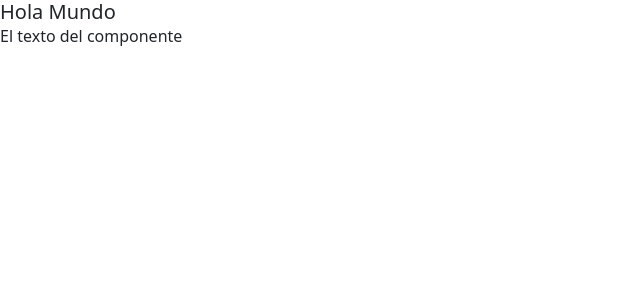
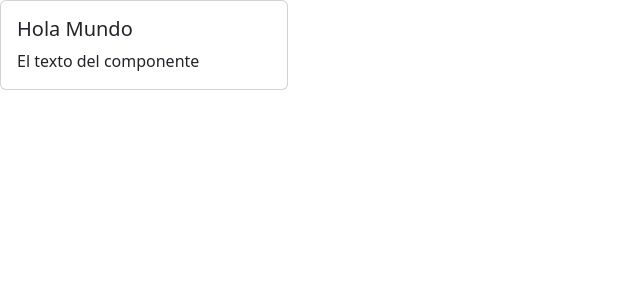
Before and after one commit to HolaMundoDev/ultimate-react, a React (Vite) app in the folder react-app/: page / in a window 1280 px wide. Shown: the top 300 px of the page, without its empty margins (0-640 px from the left). Built offline with nearby package versions, Linux system fonts and the light colour scheme.

Commit message:
Sección 2: Componentes. - Clase 7. Children.

```diff
--- a/react-app/src/App.tsx
+++ b/react-app/src/App.tsx
@@ -1,7 +1,11 @@
 import Card, { CardBody } from "./Components/Card";
 
 function App() {
-  return <CardBody title={"Hola Mundo"} text={"El texto del componente"} />;
+  return (
+    <Card>
+      <CardBody title="Hola Mundo" text="El texto del componente" />
+    </Card>
+  );
 }
 
 export default App;
--- a/react-app/src/Components/Card.tsx
+++ b/react-app/src/Components/Card.tsx
@@ -1,12 +1,14 @@
+import { ReactNode } from "react";
+
 interface Props {
-  body: string;
+  children: ReactNode;
 }
 
 function Card(props: Props) {
-  const { body } = props;
+  const { children } = props;
   return (
     <div className="card" style={{ width: "18rem" }}>
-      <div className="card-body">{body}</div>
+      <div className="card-body">{children}</div>
     </div>
   );
 }
```
